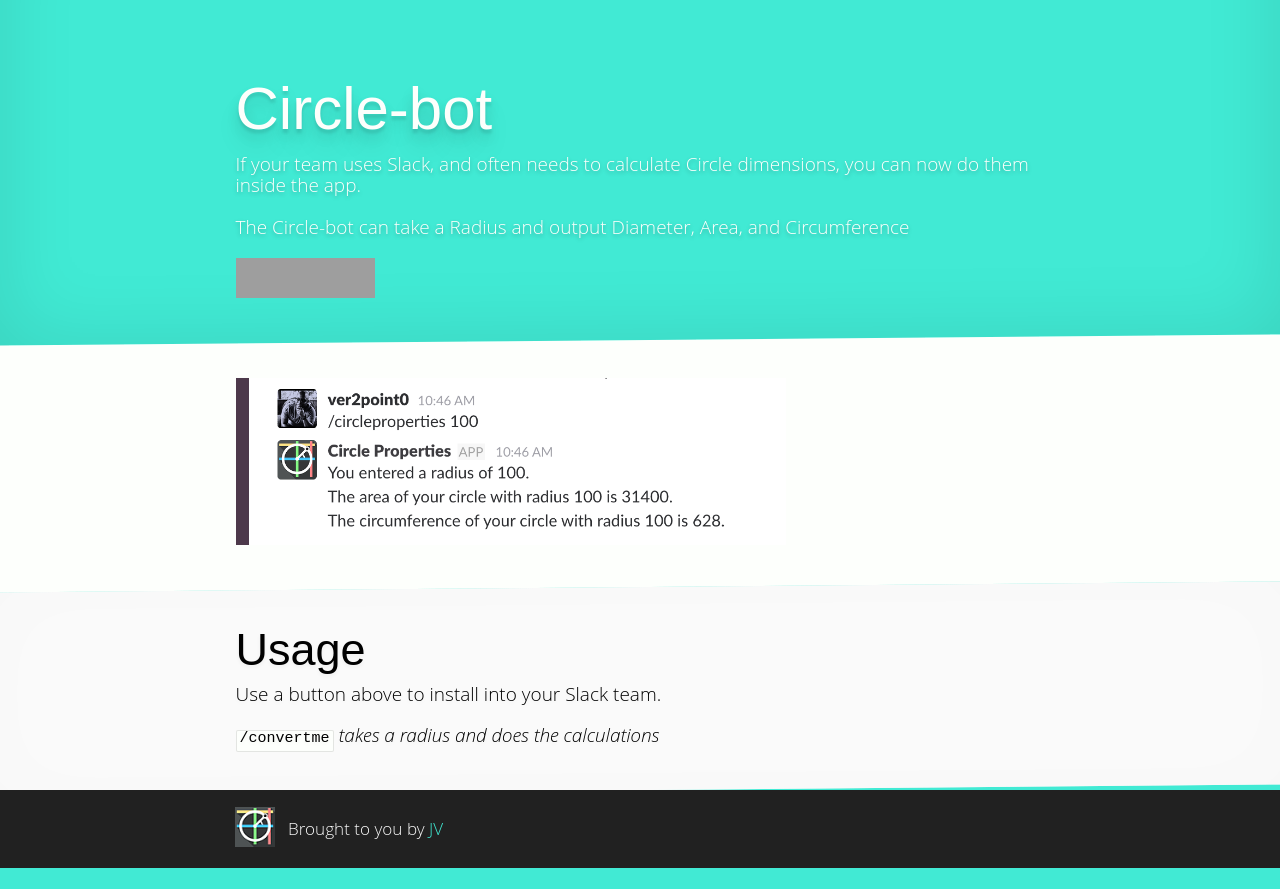
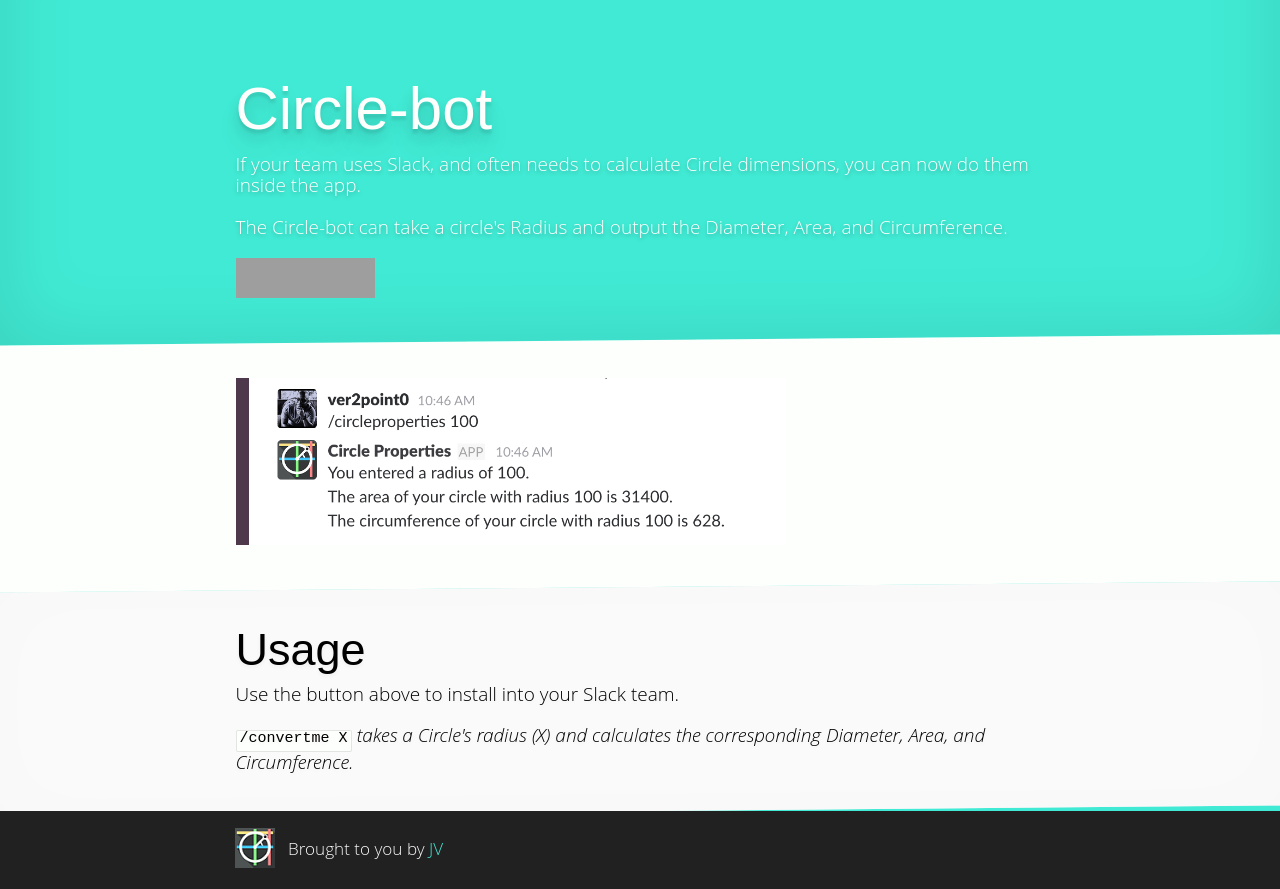
Before and after one commit to jb9000/jv-slack-bot, a website: page index.html in a window 1280 px wide. Before the commit the page ends 868 px from the top, so only its background shows below. Drawn offline with Linux system fonts and the light colour scheme; grey boxes are pictures that could not be loaded; files whose address does not match are found by name.

Commit message:
update index.html

```diff
--- a/index.html
+++ b/index.html
@@ -23,7 +23,7 @@
         <h1>Circle-bot</h1>
         <p>If your team uses Slack, and often needs to calculate Circle dimensions, you can now do them inside the app.</p>
         <br>
-        <p>The Circle-bot can take a Radius and output Diameter, Area, and Circumference</p>
+        <p>The Circle-bot can take a circle's Radius and output the Diameter, Area, and Circumference.</p>
         <br>
         <p>
           <a href="http://www.github.com/jeffbautista/jv-slack-bot"><img alt="Add to Slack" height="40" width="139" src="https://platform.slack-edge.com/img/add_to_slack.png"/></a>
@@ -38,9 +38,9 @@
     <div id="usage_wrap">
       <div class="section">
         <h2>Usage</h2>
-        <p>Use a button above to install into your Slack team.</p>
+        <p>Use the button above to install into your Slack team.</p>
         <br>
-        <p><code>/convertme</code> <em>takes a radius and does the calculations</em></p>
+        <p><code>/convertme X</code> <em>takes a Circle's radius (X) and calculates the corresponding Diameter, Area, and Circumference.</em></p>
       </div>
     </div>
     <div id="credits_wrap">
```
